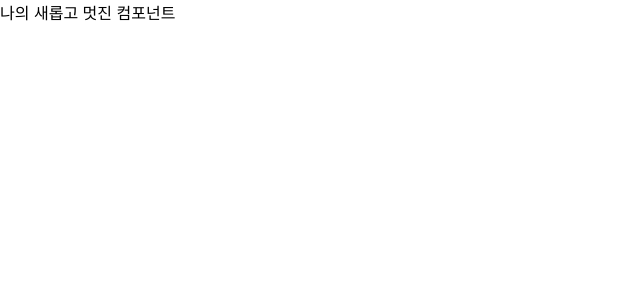
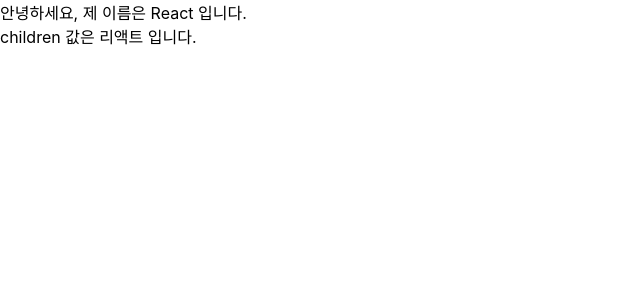
Before and after one commit to ye-geeee/react-sample, a React (Create React App) app: page / in a window 1280 px wide. Shown: the top 300 px of the page, without its empty margins (0-640 px from the left). Built offline with nearby package versions, Linux system fonts and the light colour scheme.

Commit message:
add simple props example

```diff
--- a/src/App.js
+++ b/src/App.js
@@ -2,7 +2,7 @@
 import MyComponent from './MyComponent';
 
 const App = () => {
-  return <MyComponent />;
+  return <MyComponent name="React" >리액트</MyComponent>;
 };
 
 export default App;
--- a/src/MyComponent.js
+++ b/src/MyComponent.js
@@ -1,7 +1,16 @@
 import React from 'react';
 
-const MyComponent = () => {
-  return <div>나의 새롭고 멋진 컴포넌트</div>;
+const MyComponent = props => {
+  return (
+    < div >
+      안녕하세요, 제 이름은 {props.name} 입니다. <br />
+      children 값은 {props.children} 입니다.
+    </div >
+  );
+};
+
+MyComponent.defaultProps = {
+  name: '기본 이름'
 }
 
 export default MyComponent;
```
